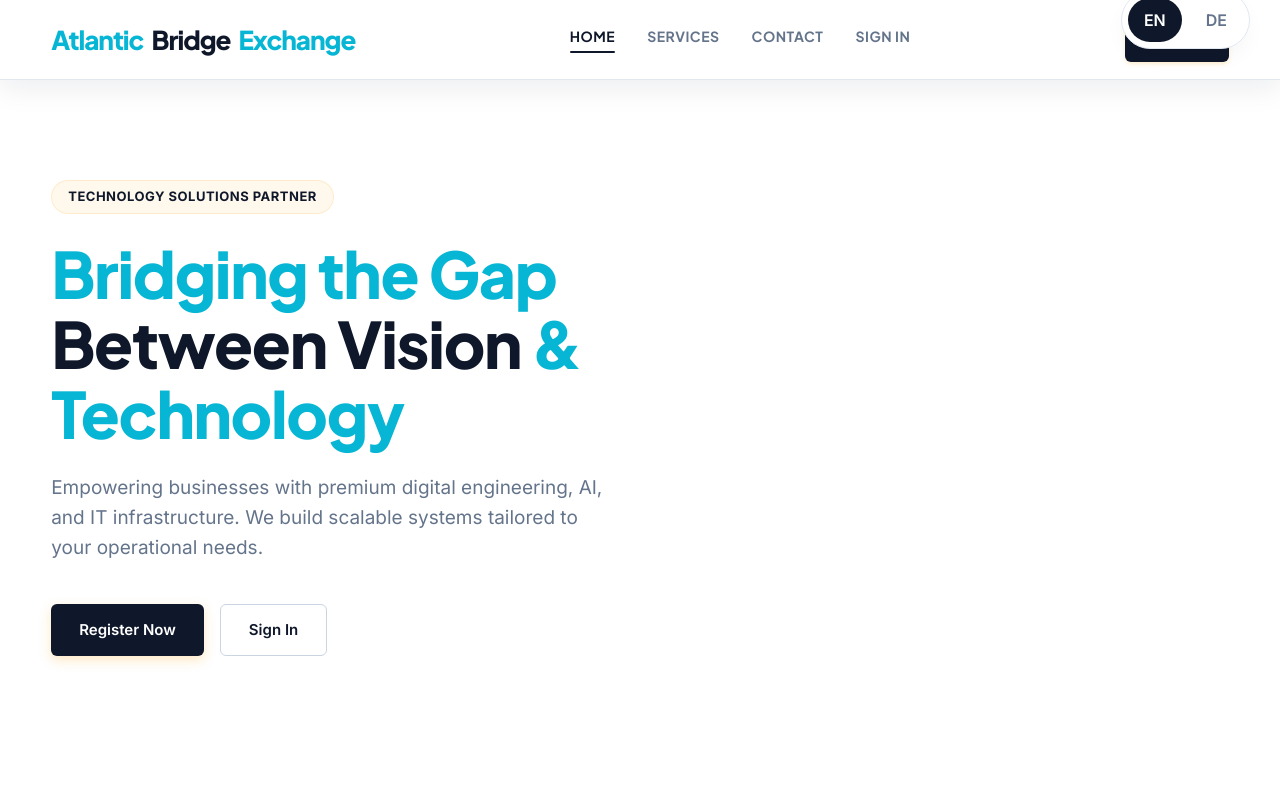
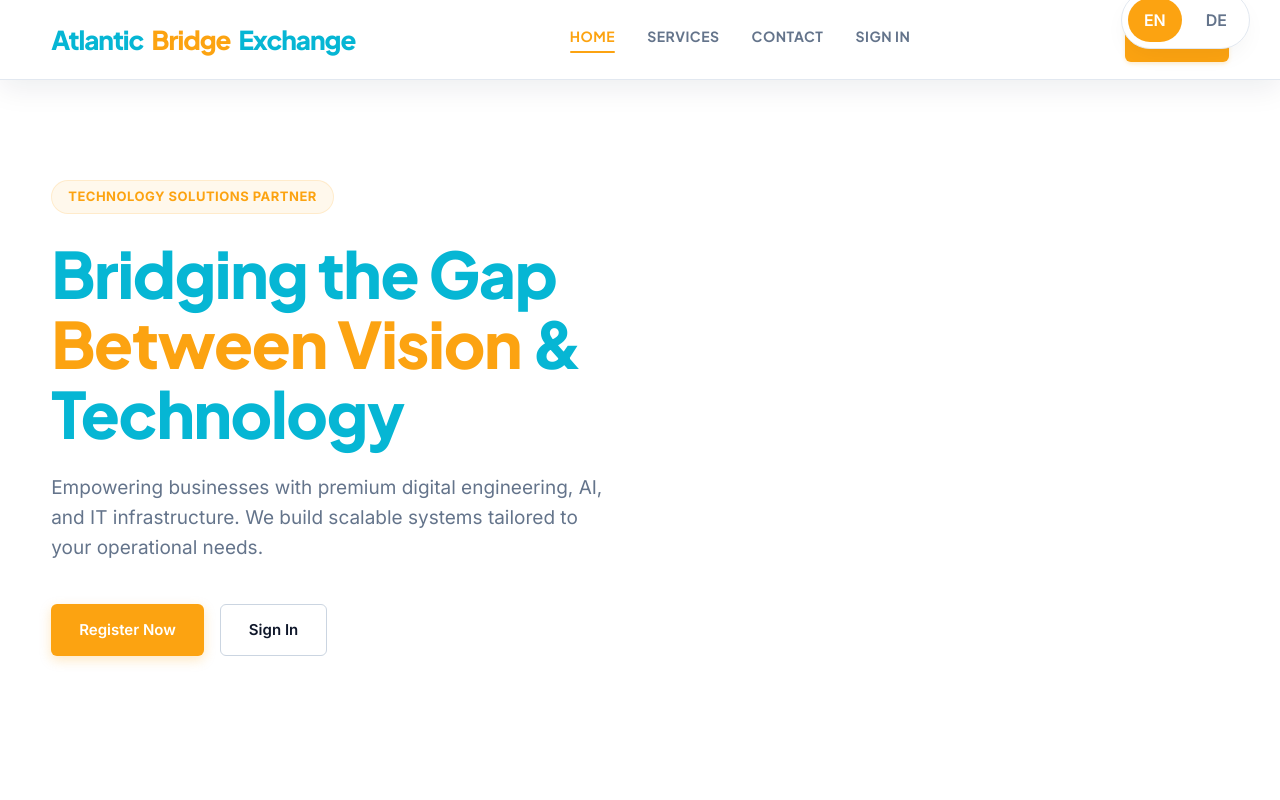
Before and after one commit to technologycenterLanka/TCL, a React (Vite) app: page /#/ in a window 1280 px wide. Shown: the top 800 px of the page. Built offline with nearby package versions, Linux system fonts and the light colour scheme.

Commit message:
Update primary color from navy blue to #fca311

```diff
--- a/src/index.css
+++ b/src/index.css
@@ -16,9 +16,9 @@
   --muted: #64748B;
 
   /* Brand Colors */
-  --primary: #0A2540;      /* Deep Navy Blue */
-  --primary-hover: #113255;
-  --accent: #fca311;       /* Orange/Gold for headings */
+  --primary: #fca311;      /* High-trust Corporate Blue */
+  --primary-hover: #e08d0e;
+  --accent: #0A2540;       /* Deep Navy for contrast */
 }
 
 * {
--- a/src/styles/theme.css
+++ b/src/styles/theme.css
@@ -1,5 +1,5 @@
 :root {
-  --primary: #0f172a;
+  --primary: #fca311;
   --secondary: #1e293b;
   --accent: #06b6d4;
   --accent-light: #22d3ee;
```
Also changed, not shown: 4 other files (tests, documents, lock files or other folders).
